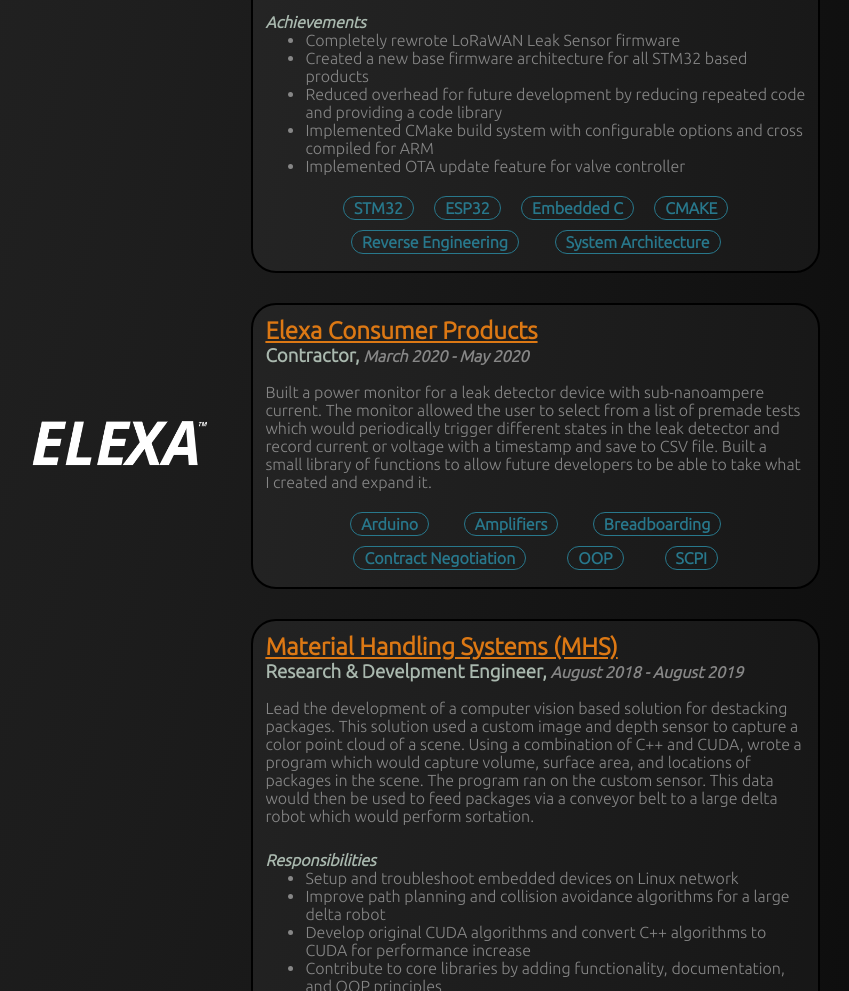
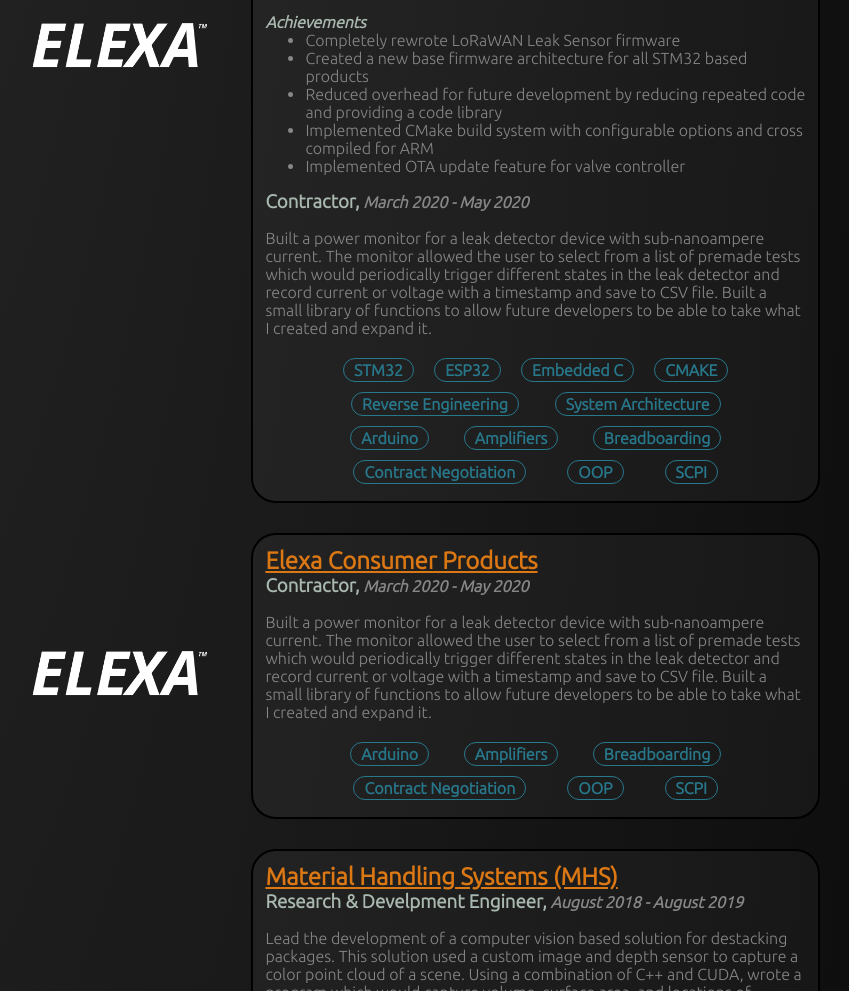
Before and after one commit to ARICKERT0003/website-MakerAlex, a plain HTML site: page index.html in a window 1280 px wide. Shown: the part 1385-2376 px from the top of the page, without its empty margins (220-1069 px from the left). Drawn offline with Linux system fonts and the light colour scheme.

Commit message:
Combine Elexa exps

```diff
--- a/index.html
+++ b/index.html
@@ -89,6 +89,18 @@
             <li>Implemented OTA update feature for valve controller</li>
           </ul>
 
+          <h3 class="job-Title">Contractor,</h3>
+          <h4 class="job-Date">March 2020 - May 2020</h4><br>
+          <p>
+            Built a power monitor for a leak detector device with sub-nanoampere
+            current. The monitor allowed the user to select from a list of
+            premade tests which would periodically trigger
+            different states in the leak detector and record current or voltage
+            with a timestamp and save to CSV file. Built a small library of
+            functions to allow future developers to be able to take what I
+            created and expand it.
+          </p>
+
           <section class="job-SkillSection">
             <h4 class="job-Skill">STM32</h4>
             <h4 class="job-Skill">ESP32</h4>
@@ -96,6 +108,12 @@
             <h4 class="job-Skill">CMAKE</h4>
             <h4 class="job-Skill">Reverse Engineering</h4>
             <h4 class="job-Skill">System Architecture</h4>
+            <h4 class="job-Skill">Arduino</h4>
+            <h4 class="job-Skill">Amplifiers</h4>
+            <h4 class="job-Skill">Breadboarding</h4>
+            <h4 class="job-Skill">Contract Negotiation</h4>
+            <h4 class="job-Skill">OOP</h4>
+            <h4 class="job-Skill">SCPI</h4>
           </section>
         </div>
       </article>
```
